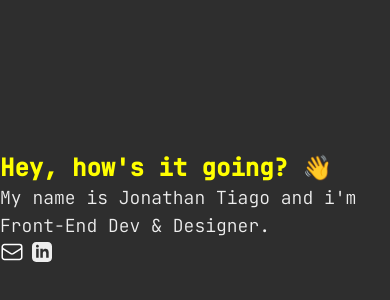
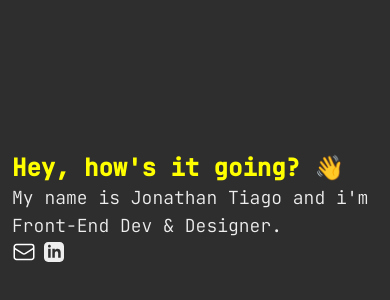
Before and after one commit to tiago-coderia/renderiadesign, a Next.js app: page / in a window 390 px wide. Shown: the part 234-534 px from the top of the page. Built offline with nearby package versions, Linux system fonts and the light colour scheme.

Commit message:
Ajustado Mobile

```diff
--- a/pages/index.js
+++ b/pages/index.js
@@ -25,7 +25,7 @@ export default function Home() {
       </div>
       <main className="w-screen h-screen snap-y snap-mandatory overflow-y-scroll">
         <div className="w-full h-screen snap-start flex justify-center items-center">
-          <div className="w-[960px]">
+          <div className="w-[960px] mx-3 md:mx-0">
             <h1 className="font-JetBrains text-2xl md:text-5xl font-bold text-sunshine">
               Hey, how's it going? 👋
             </h1>
@@ -66,7 +66,7 @@ export default function Home() {
           </div>
         </div>
         <div className="w-full h-screen snap-start flex justify-center items-center about-section">
-          <div className="w-[960px]">
+          <div className="w-[960px] mx-3 md:mx-0">
             <h1 class="text-2xl text-sunshine">About</h1>
             <p>
               I'm a 33 years-old Brazilian front-end designer and developer who
@@ -126,7 +126,7 @@ export default function Home() {
           </div>
         </div>
         <div className="w-full h-screen snap-start flex justify-center items-center">
-          <div className="w-[960px]">
+          <div className="w-[960px] mx-3 md:mx-0">
             <h1 class="text-2xl text-sunshine">Selected Works</h1>
             <p>
               <a
```
